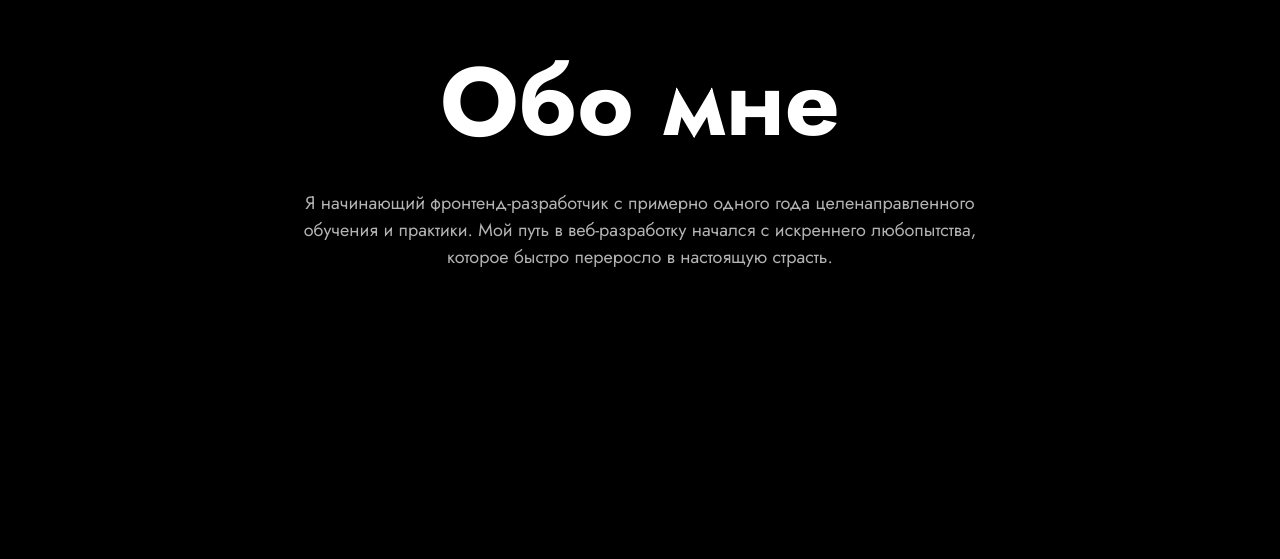
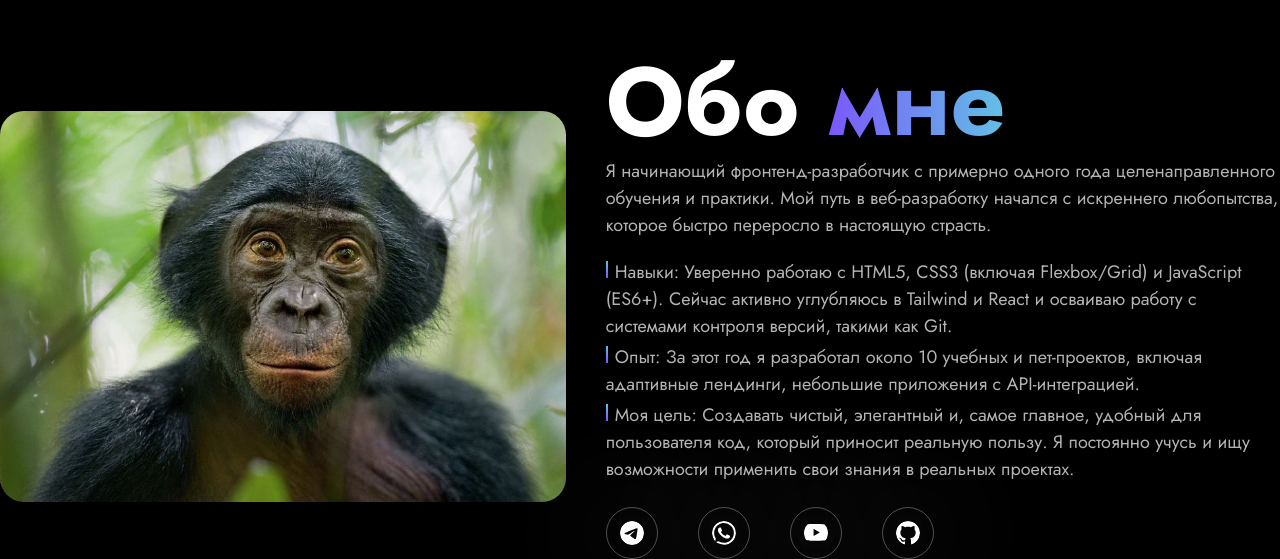
Before and after one commit to arman427/react-portfolio, a React (Vite) app: page / in a window 1280 px wide. Shown: the part 1251-1810 px from the top of the page. Before the commit the page ends 1522 px from the top, so only its background shows below. Built offline with nearby package versions, Linux system fonts and the light colour scheme.

Commit message:
About me section

```diff
--- a/src/components/About.jsx
+++ b/src/components/About.jsx
@@ -1,12 +1,33 @@
+import aboutMe from './../images/about-me.jpg'
+import AboutSocials from './AboutSocials';
+
 const About = () => {
    return (
       <>
          <section className="about mt-150">
             <div className="container mx-auto">
-               <div className="about-content">
-                  <h1 className="md:text-7xl text-3xl lg:text-8xl font-bold text-center text-white relative z-20 ">Обо мне</h1>
-                  <p className="mx-auto w-180 text-center text-white/70 mt-10">Я начинающий фронтенд-разработчик с примерно одного года целенаправленного обучения и практики. Мой путь в веб-разработку начался с искреннего любопытства, которое быстро переросло в настоящую страсть.</p>
+               <div className="about-content flex items-center justify-between gap-10">
+                  <div className="about-img__wrapper rounded-3xl">
+                     <img src={aboutMe} alt="" className='rounded-3xl' />
+                  </div>
 
+                  <div className="about-desc w-[1000px]">
+                     <h1 className="md:text-7xl text-3xl lg:text-8xl font-bold text-white relative z-20 mb-2">Обо <span className="gradient-text">мне</span></h1>
+                     <p className="text-white/70 mb-5">Я начинающий фронтенд-разработчик с примерно одного года целенаправленного обучения и практики. Мой путь в веб-разработку начался с искреннего любопытства, которое быстро переросло в настоящую страсть.</p>
+
+                     <ul className='text-white/70 grid gap-1'>
+                        <li><span className='grad-linii'>Навыки:</span> Уверенно работаю с HTML5, CSS3 (включая Flexbox/Grid) и JavaScript (ES6+). Сейчас активно углубляюсь в Tailwind и React и осваиваю работу с системами контроля версий, такими как Git.
+                        </li>
+                        <li>
+                           <span className='grad-linii'>Опыт:</span> За этот год я разработал около 10 учебных и пет-проектов, включая адаптивные лендинги, небольшие приложения с API-интеграцией.
+                        </li>
+                        <li>
+                           <span className='grad-linii'>Моя цель:</span> Создавать чистый, элегантный и, самое главное, удобный для пользователя код, который приносит реальную пользу. Я постоянно учусь и ищу возможности применить свои знания в реальных проектах.
+                        </li>
+                     </ul>
+
+                     <AboutSocials />
+                  </div>
                </div>
             </div>
          </section>
--- /dev/null
+++ b/src/components/AboutSocials.jsx
@@ -0,0 +1,32 @@
+const AboutSocials = () => {
+   return (
+      <div className="social-icons flex gap-10 mt-6">
+         <a href="" className="relative duration-300 ease group rounded-4xl hover:-translate-y-2 border border-white/30 hover:border-transparent">
+            <svg xmlns="http://www.w3.org/2000/svg" width="16" height="16" fill="currentColor" className="bi bi-telegram duration-300 ease social-icon group-hover:bg-sky-500" viewBox="0 0 16 16">
+               <path d="M16 8A8 8 0 1 1 0 8a8 8 0 0 1 16 0M8.287 5.906q-1.168.486-4.666 2.01-.567.225-.595.442c-.03.243.275.339.69.47l.175.055c.408.133.958.288 1.243.294q.39.01.868-.32 3.269-2.206 3.374-2.23c.05-.012.12-.026.166.016s.042.12.037.141c-.03.129-1.227 1.241-1.846 1.817-.193.18-.33.307-.358.336a8 8 0 0 1-.188.186c-.38.366-.664.64.015 1.088.327.216.589.393.85.571.284.194.568.387.936.629q.14.092.27.187c.331.236.63.448.997.414.214-.02.435-.22.547-.82.265-1.417.786-4.486.906-5.751a1.4 1.4 0 0 0-.013-.315.34.34 0 0 0-.114-.217.53.53 0 0 0-.31-.093c-.3.005-.763.166-2.984 1.09" />
+            </svg>
+            <div className="w-full inset-0 absolute bg-white/30 duration-300 ease rounded-4xl opacity-70 blur-3xl group-hover:shadow-2xl group-hover:shadow-white group-hover:blur-md group-hover:bg-white/50" />
+         </a>
+         <a href="" className="relative duration-300 ease group rounded-4xl hover:-translate-y-2 border border-white/30 hover:border-transparent">
+            <svg xmlns="http://www.w3.org/2000/svg" width="16" height="16" fill="currentColor" className="bi bi-whatsapp duration-300 ease social-icon group-hover:bg-green-500" viewBox="0 0 16 16">
+               <path d="M13.601 2.326A7.85 7.85 0 0 0 7.994 0C3.627 0 .068 3.558.064 7.926c0 1.399.366 2.76 1.057 3.965L0 16l4.204-1.102a7.9 7.9 0 0 0 3.79.965h.004c4.368 0 7.926-3.558 7.93-7.93A7.9 7.9 0 0 0 13.6 2.326zM7.994 14.521a6.6 6.6 0 0 1-3.356-.92l-.24-.144-2.494.654.666-2.433-.156-.251a6.56 6.56 0 0 1-1.007-3.505c0-3.626 2.957-6.584 6.591-6.584a6.56 6.56 0 0 1 4.66 1.931 6.56 6.56 0 0 1 1.928 4.66c-.004 3.639-2.961 6.592-6.592 6.592m3.615-4.934c-.197-.099-1.17-.578-1.353-.646-.182-.065-.315-.099-.445.099-.133.197-.513.646-.627.775-.114.133-.232.148-.43.05-.197-.1-.836-.308-1.592-.985-.59-.525-.985-1.175-1.103-1.372-.114-.198-.011-.304.088-.403.087-.088.197-.232.296-.346.1-.114.133-.198.198-.33.065-.134.034-.248-.015-.347-.05-.099-.445-1.076-.612-1.47-.16-.389-.323-.335-.445-.34-.114-.007-.247-.007-.38-.007a.73.73 0 0 0-.529.247c-.182.198-.691.677-.691 1.654s.71 1.916.81 2.049c.098.133 1.394 2.132 3.383 2.992.47.205.84.326 1.129.418.475.152.904.129 1.246.08.38-.058 1.171-.48 1.338-.943.164-.464.164-.86.114-.943-.049-.084-.182-.133-.38-.232" />
+            </svg>
+            <div className="w-full inset-0 absolute bg-white/30 duration-300 ease rounded-4xl opacity-70 blur-3xl group-hover:shadow-2xl group-hover:shadow-white group-hover:blur-md group-hover:bg-white/50" />
+         </a>
+         <a href="" className="relative duration-300 ease group rounded-4xl hover:-translate-y-2 border border-white/30 hover:border-transparent">
+            <svg xmlns="http://www.w3.org/2000/svg" width="16" height="16" fill="currentColor" className="bi bi-youtube duration-300 ease social-icon group-hover:bg-red-600" viewBox="0 0 16 16">
+               <path d="M8.051 1.999h.089c.822.003 4.987.033 6.11.335a2.01 2.01 0 0 1 1.415 1.42c.101.38.172.883.22 1.402l.01.104.022.26.008.104c.065.914.073 1.77.074 1.957v.075c-.001.194-.01 1.108-.082 2.06l-.008.105-.009.104c-.05.572-.124 1.14-.235 1.558a2.01 2.01 0 0 1-1.415 1.42c-1.16.312-5.569.334-6.18.335h-.142c-.309 0-1.587-.006-2.927-.052l-.17-.006-.087-.004-.171-.007-.171-.007c-1.11-.049-2.167-.128-2.654-.26a2.01 2.01 0 0 1-1.415-1.419c-.111-.417-.185-.986-.235-1.558L.09 9.82l-.008-.104A31 31 0 0 1 0 7.68v-.123c.002-.215.01-.958.064-1.778l.007-.103.003-.052.008-.104.022-.26.01-.104c.048-.519.119-1.023.22-1.402a2.01 2.01 0 0 1 1.415-1.42c.487-.13 1.544-.21 2.654-.26l.17-.007.172-.006.086-.003.171-.007A100 100 0 0 1 7.858 2zM6.4 5.209v4.818l4.157-2.408z" />
+            </svg>
+            <div className="w-full inset-0 absolute bg-white/30 duration-300 ease rounded-4xl opacity-70 blur-3xl group-hover:shadow-2xl group-hover:shadow-white group-hover:blur-md group-hover:bg-white/50" />
+         </a>
+         <a href="" className="relative duration-300 ease group rounded-4xl hover:-translate-y-2 border border-white/30 hover:border-transparent">
+            <svg xmlns="http://www.w3.org/2000/svg" width="16" height="16" fill="currentColor" className="bi bi-github duration-300 ease social-icon group-hover:bg-indigo-800" viewBox="0 0 16 16">
+               <path d="M8 0C3.58 0 0 3.58 0 8c0 3.54 2.29 6.53 5.47 7.59.4.07.55-.17.55-.38 0-.19-.01-.82-.01-1.49-2.01.37-2.53-.49-2.69-.94-.09-.23-.48-.94-.82-1.13-.28-.15-.68-.52-.01-.53.63-.01 1.08.58 1.23.82.72 1.21 1.87.87 2.33.66.07-.52.28-.87.51-1.07-1.78-.2-3.64-.89-3.64-3.95 0-.87.31-1.59.82-2.15-.08-.2-.36-1.02.08-2.12 0 0 .67-.21 2.2.82.64-.18 1.32-.27 2-.27s1.36.09 2 .27c1.53-1.04 2.2-.82 2.2-.82.44 1.1.16 1.92.08 2.12.51.56.82 1.27.82 2.15 0 3.07-1.87 3.75-3.65 3.95.29.25.54.73.54 1.48 0 1.07-.01 1.93-.01 2.2 0 .21.15.46.55.38A8.01 8.01 0 0 0 16 8c0-4.42-3.58-8-8-8" />
+            </svg>
+            <div className="w-full inset-0 absolute bg-white/30 duration-300 ease rounded-4xl opacity-70 blur-3xl group-hover:shadow-2xl group-hover:shadow-white group-hover:blur-md group-hover:bg-white/50" />
+         </a>
+      </div>
+   );
+}
+
+export default AboutSocials;
--- a/src/components/Header.jsx
+++ b/src/components/Header.jsx
@@ -31,7 +31,7 @@ const Header = () => {
          <div className="header-nav mt-10 px-15 py-3 rounded-4xl relative border border-white/30 group duration-200 hover:border-white/50 overflow-hidden" ref={buttonRef} onMouseEnter={buttonEnter} onMouseLeave={buttonLeave} onMouseMove={buttonMove}>
             <span className="header-animation" style={animationStyle} />
             <div className="absolute w-full h-full inset-0 bg-white/30 rounded-3xl blur-xl opacity-20 -z-10 duration-200 ease group-hover:opacity-30" />
-            <ul className="header-nav__list flex gap-15 text-white/70">
+            <ul className="header-nav__list flex gap-10 text-white/70">
                <li><a href="" className="hover:text-white duration-200 ease">Главная</a></li>
                <li><a href="" className="hover:text-white duration-200 ease">Обо мне</a></li>
                <li><a href="" className="hover:text-white duration-200 ease">Проекты</a></li>
--- a/src/index.css
+++ b/src/index.css
@@ -128,11 +128,11 @@ body {
    position: absolute;
    top: 0;
    left: 0;
-   width: 100px;
+   width: 150px;
    height: 100px;
    border-radius: 50%;
-   background-color: rgba(255, 255, 255, 0.2);
-   filter: blur(20px);
+   background-color: rgba(255, 255, 255, 0.3);
+   filter: blur(30px);
    pointer-events: none;
    transition: transform 0.05s linear;
 }
@@ -149,3 +149,38 @@ body {
    pointer-events: none;
    transition: transform 0.05s ease;
 }
+
+
+.gradient-text {
+   background-image: linear-gradient(90deg, rgb(123, 87, 252), rgb(98, 193, 229));
+   color: transparent;
+   background-clip: text;
+   -webkit-text-fill-color: transparent;
+   -webkit-background-clip: text;
+}
+
+
+.grad-linii {
+   position: relative;
+   gap: 4px;
+}
+
+.grad-linii::before {
+   content: '';
+   display: inline-block;
+   margin-right: 7px;
+   gap: 5px;
+   flex-shrink: 0;
+   left: 0;
+   height: 17px;
+   width: 2px;
+   background: linear-gradient(0deg, rgb(123, 87, 252), rgb(98, 193, 229));
+}
+
+.social-icon {
+   width: 50px;
+   height: 50px;
+   padding: 13px;
+   fill: #fff;
+   border-radius: 32px;
+}
```
Also changed, not shown: src/images/about-me.jpg (added).
